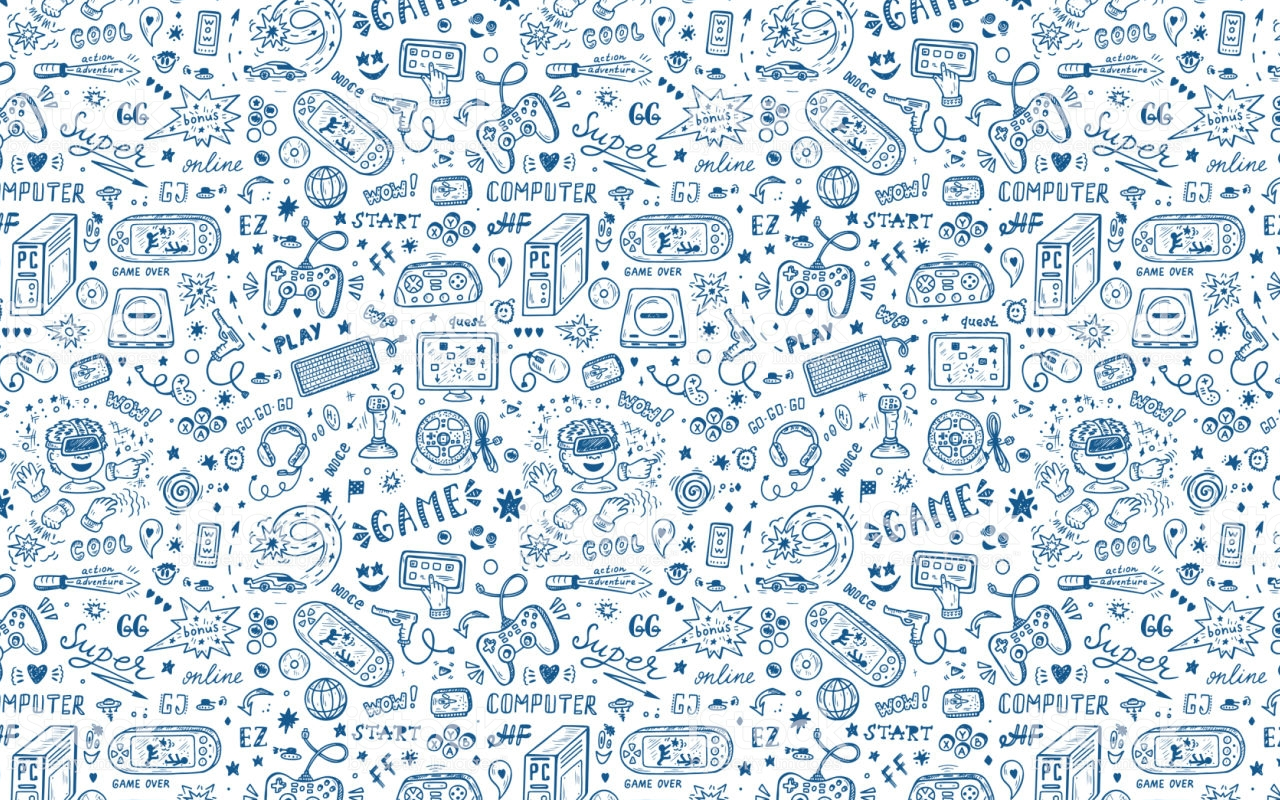
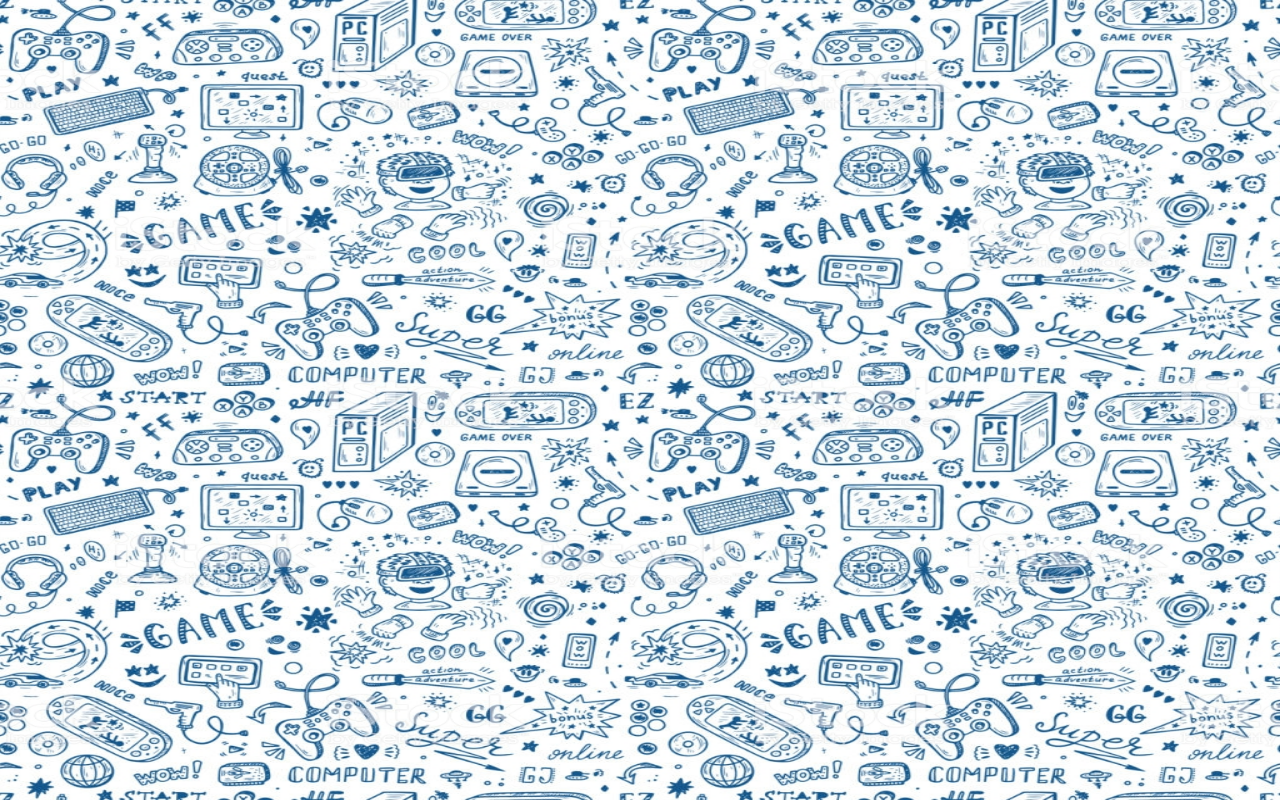
Before and after one commit to rthrs/inertia-dragging, a React (Create React App) app: page / in a window 1280 px wide. Built offline with nearby package versions, Linux system fonts and the light colour scheme.

Commit message:
feature: straightforward infinite dragging

```diff
--- a/package.json
+++ b/package.json
@@ -6,6 +6,7 @@
     "@testing-library/jest-dom": "^4.2.4",
     "@testing-library/react": "^9.3.2",
     "@testing-library/user-event": "^7.1.2",
+    "ramda": "^0.26.1",
     "react": "^16.12.0",
     "react-dom": "^16.12.0",
     "react-scripts": "3.3.0",
--- a/src/App.js
+++ b/src/App.js
@@ -1,10 +1,26 @@
-import React from 'react';
+import React, { useEffect, useState } from 'react';
+import { compose } from 'ramda';
 
-const translate = { x: 0, y: 0};
+import { dragTranslate$ } from './dragging.js';
+
+const DEFAULT_TRANSLATE = { x: 0, y: 0 };
+const TRANSLATE_MODULO = 1;
+const SCALE_FACTOR = 1/3 * 100;
+
+const addTranslate = ({ dX, dY }) => ({ x, y }) => ({
+  x: (x + dX) % TRANSLATE_MODULO,
+  y: (y + dY) % TRANSLATE_MODULO
+})
 
 const App = () => {
-  const {x, y} = translate;
-  const transform = `translate(${x}%, ${y}%)`;
+  const [translate, setTransalte] = useState(DEFAULT_TRANSLATE);
+
+  useEffect(() => {
+    dragTranslate$.subscribe(compose(setTransalte, addTranslate));
+  }, []);
+
+  const { x, y } = translate;
+  const transform = `translate(${x * SCALE_FACTOR}%, ${y * SCALE_FACTOR}%)`;
 
   return (
     <div className="dragging-container">
--- /dev/null
+++ b/src/dragging.js
@@ -0,0 +1,26 @@
+import { fromEvent } from 'rxjs';
+import { takeUntil, mergeMap, pairwise, map } from 'rxjs/operators'
+import { pick, map as mapR } from 'ramda';
+
+const mouseMove$ = fromEvent(document, 'mousemove')
+const mouseDown$ = fromEvent(document, 'mousedown')
+const mouseUp$ = fromEvent(document, 'mouseup')
+
+export const mousePairwiseDrag$ = mouseDown$.pipe(
+  mergeMap(() => mouseMove$.pipe(
+    pairwise(),
+    takeUntil(mouseUp$))
+  )
+);
+
+export const dragTranslate$ = mousePairwiseDrag$.pipe(
+  map(mapR(pick(['x', 'y']))),
+  map(([prev, current]) => {
+    const { innerHeight: height, innerWidth: width } = window;
+
+    const dX = (current.x - prev.x) / width;
+    const dY = (current.y - prev.y) / height;
+
+    return { dX, dY };
+  }),
+);
--- a/src/index.css
+++ b/src/index.css
@@ -15,7 +15,6 @@ code {
 .dragging-container {
   height: 100vh;
   width: 100vw;
-
   position: relative;
   overflow: hidden;
   text-align: center;
@@ -31,4 +30,5 @@ code {
 
   background-image: url('/seamless.jpg');
   background-repeat: repeat;
+  background-size: 100vw 100vh;
 }
```
Also changed, not shown: 1 other file (tests, documents, lock files or other folders).
